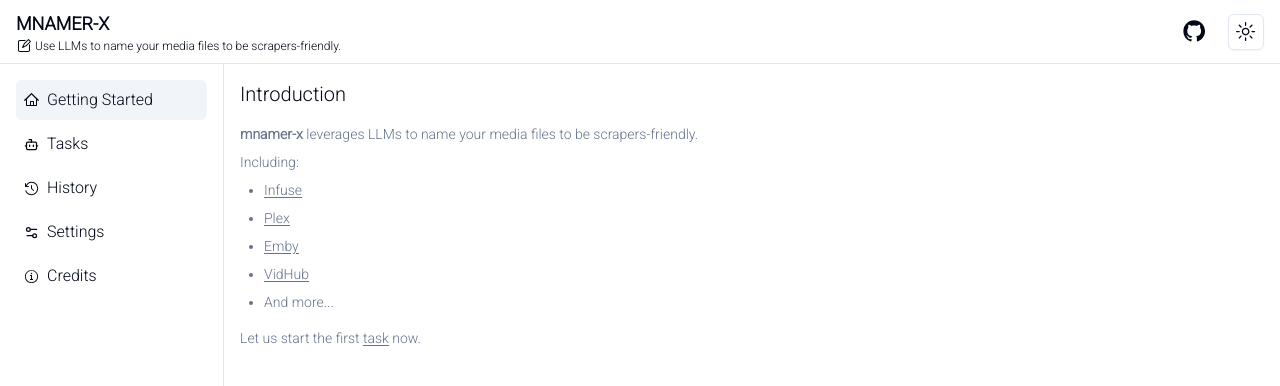
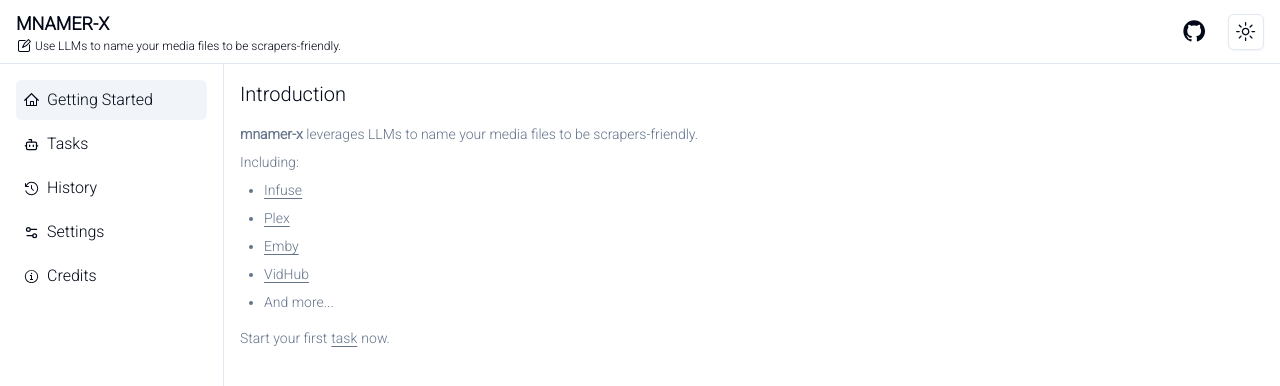
Before and after one commit to VenDream/mnamer-x, a Next.js app: page / in a window 1280 px wide. Shown: the top 386 px of the page. Built offline with nearby package versions, Linux system fonts and the light colour scheme.

Commit message:
feat(404): add global not-found page

```diff
--- /dev/null
+++ b/src/app/not-found.tsx
@@ -0,0 +1,26 @@
+import { UnderlineLink } from '@/components/link';
+import { Separator } from '@/components/ui/separator';
+import { FrownIcon } from 'lucide-react';
+
+export default function NotFound() {
+  return (
+    <div className="flex h-full min-h-[50vh] w-full flex-col items-center justify-center">
+      <div className="flex flex-col items-center gap-4 text-muted-foreground md:h-8 md:flex-row">
+        <div className="flex items-center gap-4">
+          <FrownIcon size={30} />
+          <h2 className="text-2xl">404</h2>
+        </div>
+        <Separator
+          orientation="vertical"
+          className="hidden bg-muted-foreground/50 md:block"
+        ></Separator>
+        <p className="text-sm">
+          This page could not be found.
+          <UnderlineLink href="/" className="ml-2">
+            Go back.
+          </UnderlineLink>
+        </p>
+      </div>
+    </div>
+  );
+}
--- a/src/app/page.tsx
+++ b/src/app/page.tsx
@@ -36,10 +36,7 @@ export default function Home() {
         <p className="mt-2">Including:</p>
         <ul className="ml-6 list-disc text-sm text-muted-foreground">
           {SUPPORTED_SCRAPERS.map(scraper => (
-            <li
-              key={scraper.name}
-              className="mt-2 underline underline-offset-2"
-            >
+            <li key={scraper.name} className="mt-2">
               <UnderlineLink href={scraper.site} target="_blank">
                 {scraper.name}
               </UnderlineLink>
@@ -50,7 +47,10 @@ export default function Home() {
       </div>
 
       <p className="mt-4 text-sm text-muted-foreground">
-        Let us start the first <UnderlineLink href="/tasks">task</UnderlineLink>{' '}
+        Start your first
+        <UnderlineLink href="/tasks" className="mx-1">
+          task
+        </UnderlineLink>
         now.
       </p>
     </div>
--- a/src/components/link.tsx
+++ b/src/components/link.tsx
@@ -8,7 +8,7 @@ export function UnderlineLink(props: LinkProps) {
     <Link
       {...props}
       className={cn(
-        'underline underline-offset-2 hover:text-blue-500 hover:*:text-blue-500',
+        'underline underline-offset-[3px] hover:text-blue-500 hover:*:text-blue-500',
         props.className
       )}
     ></Link>
```
Also changed, not shown: src/app/credits/page.tsx (+1 -1 lines).
